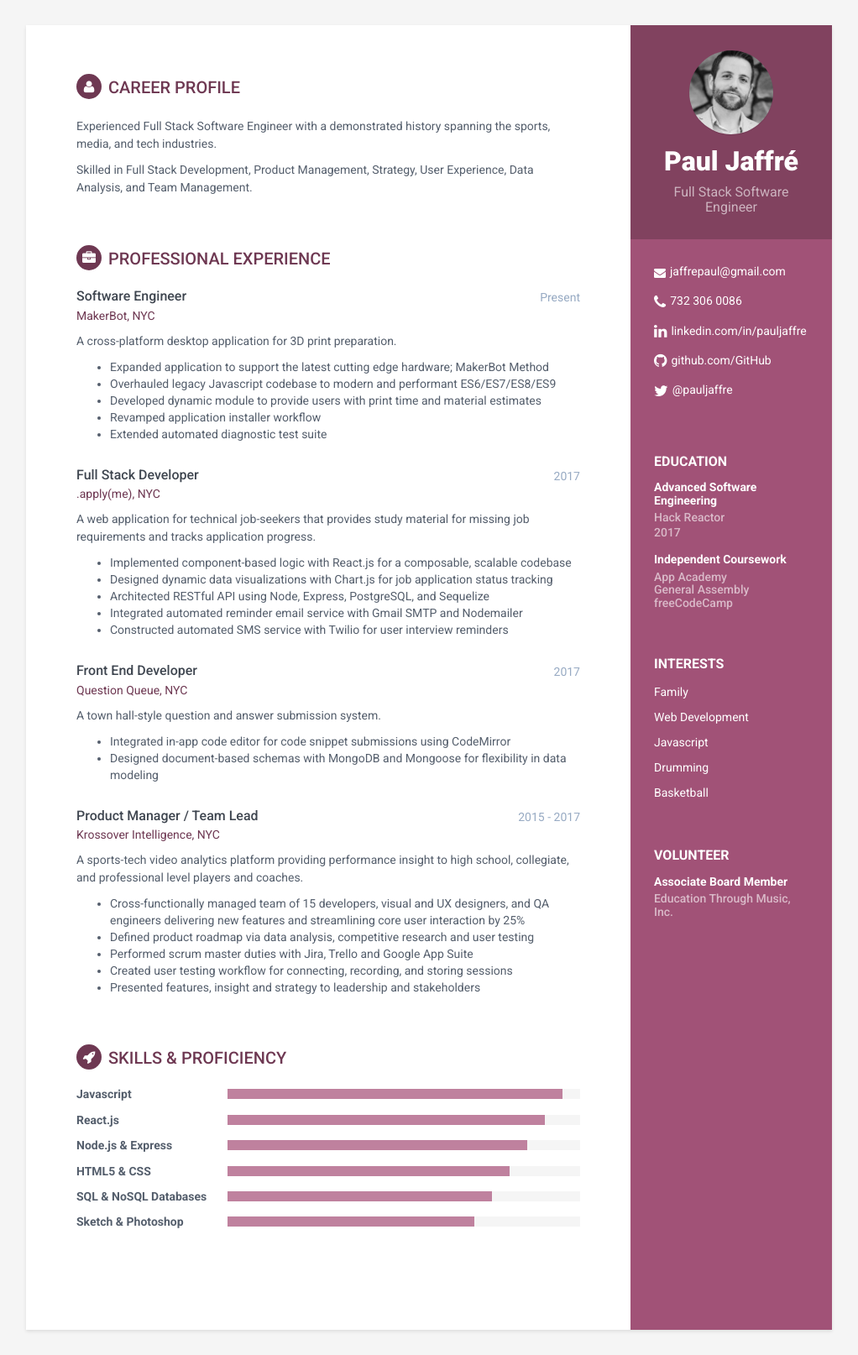
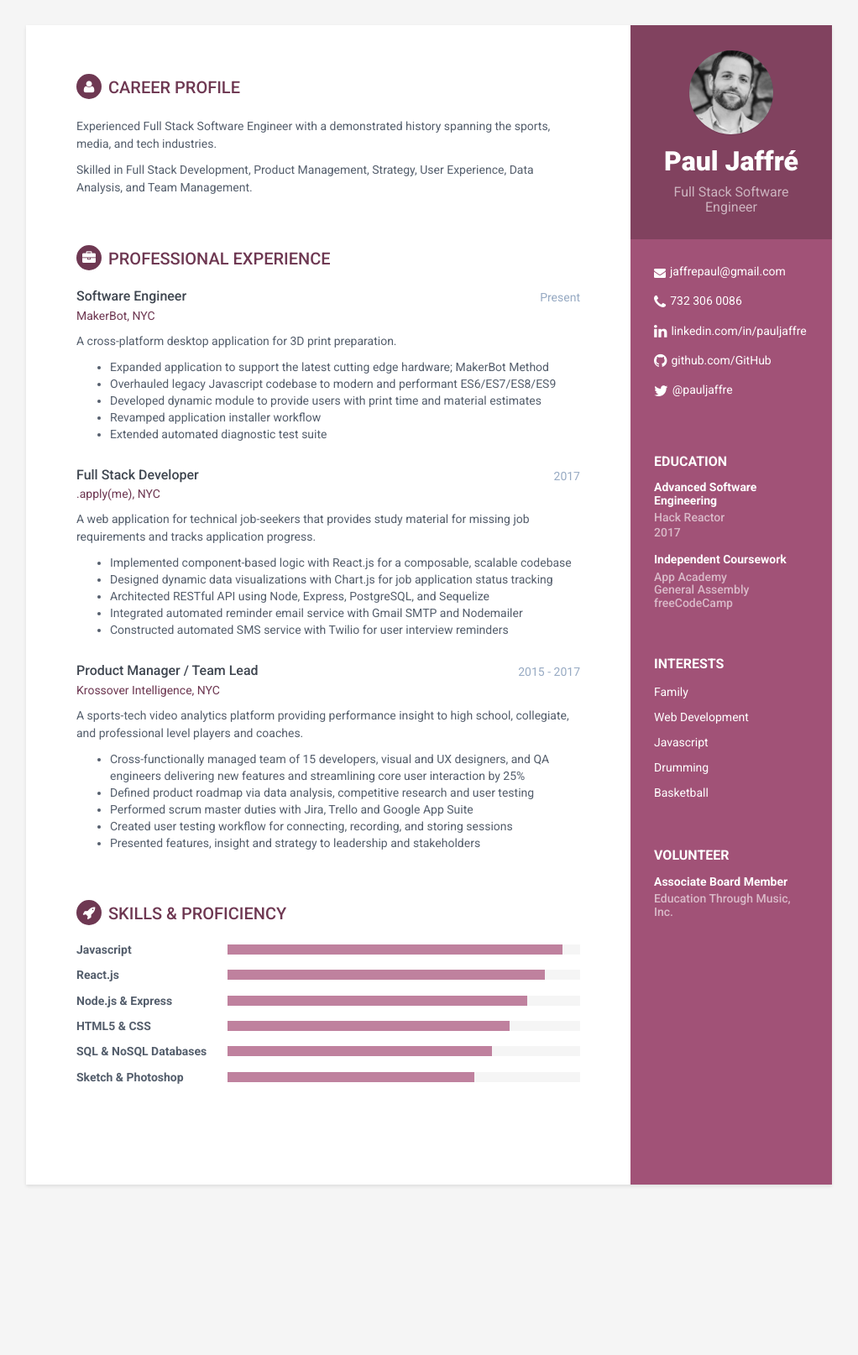
Before and after one commit to jaffrepaul/jaffrepaul.github.io, a Jekyll site: the page built from index.html, in a window 1280 px wide. Shown: the whole page at 84% size, without its empty margins (129-1151 px from the left). Built offline with Jekyll 4.4.1, drawn with Linux system fonts in a browser that asks for light colours; after the commit the page ends 1441 px from its top, so only the background shows below that.

Commit message:
Update experience.html
remove QQ

```diff
--- a/_includes/experience.html
+++ b/_includes/experience.html
@@ -13,8 +13,9 @@
                         <p></p>
                         <p></p>
                     </div>--><!--//details-->
-    <!-- </div>--><!--//item-->
+    <!-- </div>-->
 
+    <!--//item-->
     <div class="item">
         <div class="meta">
             <div class="upper-row">
@@ -71,27 +72,6 @@
     <div class="item">
         <div class="meta">
             <div class="upper-row">
-                <h3 class="job-title">Front End Developer</h3>
-                <div class="time">2017</div>
-            </div>
-            <!--//upper-row-->
-            <div class="company"><a href="https://goo.gl/hsk55A" target="_blank">Question Queue, NYC</a></div>
-        </div>
-        <!--//meta-->
-        <div class="details">
-            <p>A town hall-style question and answer submission system.</p>
-            <ul>
-                <li>Integrated in-app code editor for code snippet submissions using CodeMirror</li>
-                <li>Designed document-based schemas with MongoDB and Mongoose for flexibility in data modeling</li>
-            </ul>
-        </div>
-        <!--//details-->
-    </div>
-    <!--//item-->
-
-    <div class="item">
-        <div class="meta">
-            <div class="upper-row">
                 <h3 class="job-title">Product Manager / Team Lead</h3>
                 <div class="time">2015 - 2017</div>
             </div>
```
